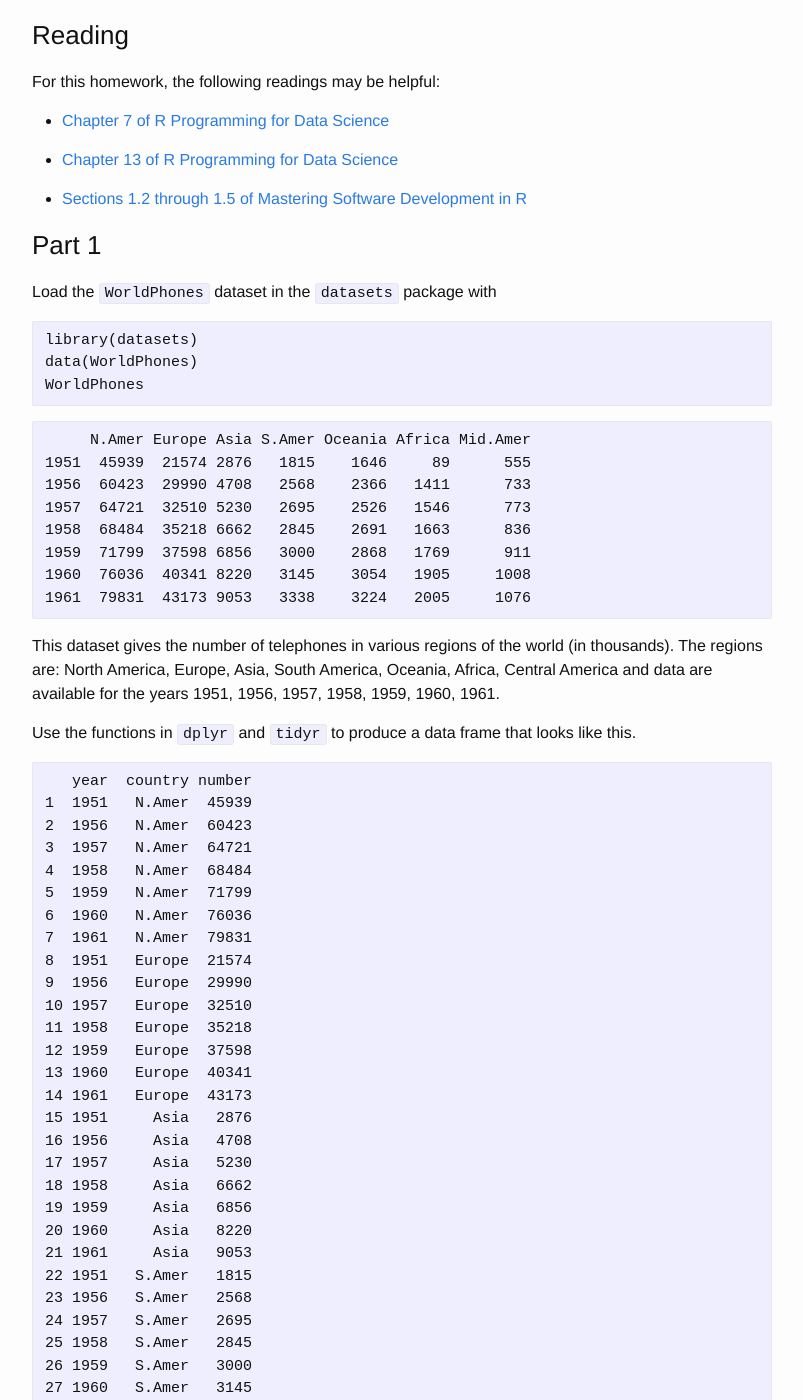
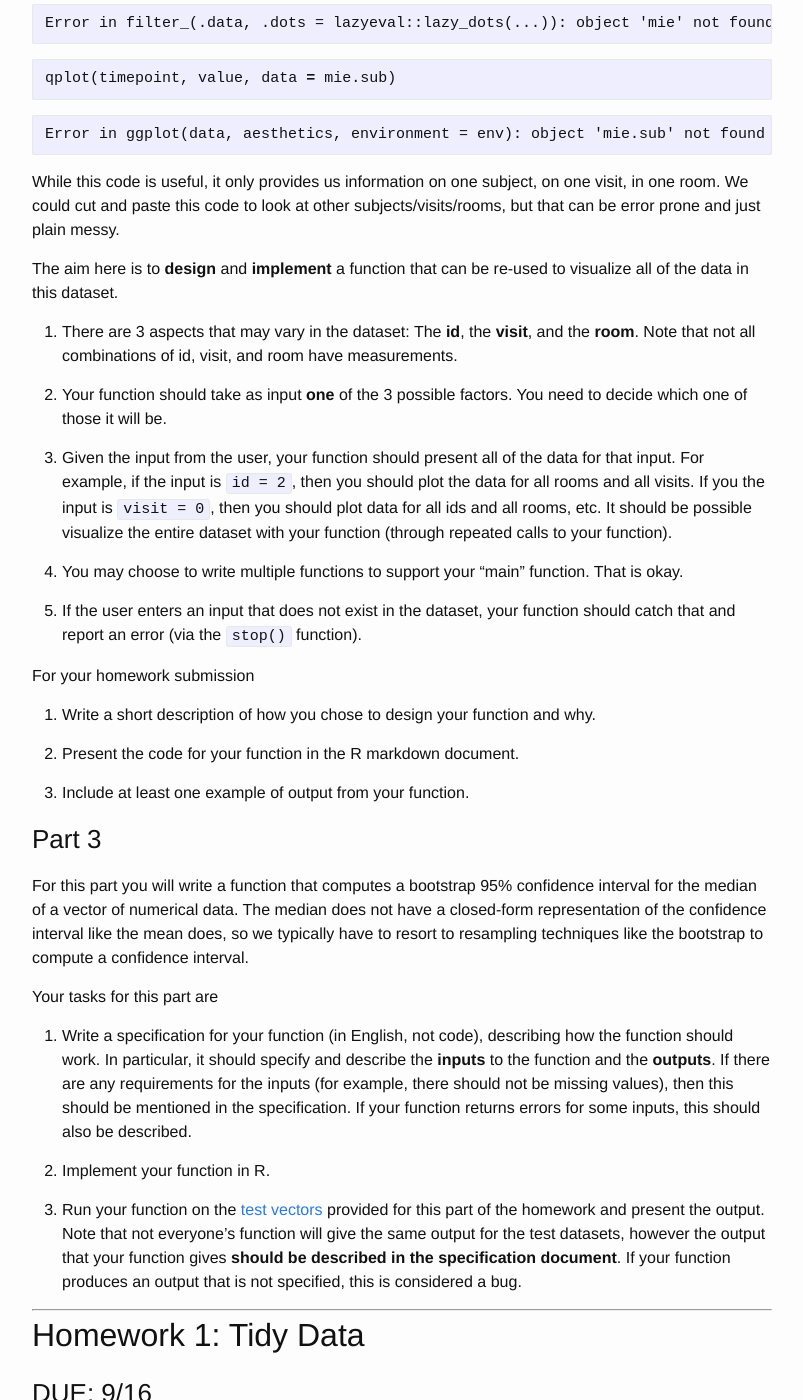
Before and after one commit to Max201510/Biostat776, a Jekyll site: the page built from homework.md, in a window 1280 px wide and 1400 px high, scrolled down 1716 px. Shown: the whole window, without its empty margins (238-1041 px from the left). Built offline with Jekyll 4.4.1, drawn with Linux system fonts in a browser that asks for light colours; some of the changed text lies outside the part shown.

Commit message:
Knit the homework

````diff
--- a/homework.md
+++ b/homework.md
@@ -51,16 +51,75 @@ Factorial(-4)
 
 ### Part 2
 
+The data for this part come from a study of indoor air pollution and respiratory disease conducted here at Johns Hopkins. A high-resolution air pollution monitor was placed in each home to collect continuous levels of particulate matter over the period of a few days (each measurement represents a 5-minute average). In addition, measurements were taken in different rooms of the house as well as on multiple visits.
+
+Initially, we'd like to explore the data for each subject (indicated by the `id` column) and so we can make some exploratory time series plots of the data.
+
+The following code plots the data from one subject (`id == 2`) on the baseline visit (`visit == 0`) and in the bedroom (`room == "bedroom"`).
 
 
+```r
+library(readr)
+library(dplyr)
+library(ggplot2)
+mie <- read_csv("data/MIE.csv", col_types = "iicdiDc")
+```
+
+```
+Error: 'data/MIE.csv' does not exist in current working directory ('/Users/rdpeng/Biostat776/_homework').
+```
+
+```r
+mie.sub <- filter(mie, id == 20 & visit == 0
+                  & room == "bedroom")
+```
+
+```
+Error in filter_(.data, .dots = lazyeval::lazy_dots(...)): object 'mie' not found
+```
+
+```r
+qplot(timepoint, value, data = mie.sub)
+```
+
+```
+Error in ggplot(data, aesthetics, environment = env): object 'mie.sub' not found
+```
+
+While this code is useful, it only provides us information on one subject, on one visit, in one room. We could cut and paste this code to look at other subjects/visits/rooms, but that can be error prone and just plain messy.
+
+The aim here is to **design** and **implement** a function that can be re-used to visualize all of the data in this dataset.
+
+1. There are 3 aspects that may vary in the dataset: The **id**, the **visit**, and the **room**. Note that not all combinations of id, visit, and room have measurements.
+
+2. Your function should take as input **one** of the 3 possible factors. You need to decide which one of those it will be.
+
+3. Given the input from the user, your function should present all of the data for that input. For example, if the input is `id = 2`, then you should plot the data for all rooms and all visits. If you the input is `visit = 0`, then you should plot data for all ids and all rooms, etc. It should be possible visualize the entire dataset with your function (through repeated calls to your function).
+
+4. You may choose to write multiple functions to support your "main" function. That is okay.
+
+4. If the user enters an input that does not exist in the dataset, your function should catch that and report an error (via the `stop()` function).
+
+For your homework submission
+
+1. Write a short description of how you chose to design your function and why.
+
+2. Present the code for your function in the R markdown document.
+
+3. Include at least one example of output from your function.
 
 
+### Part 3
 
+For this part you will write a function that computes a bootstrap 95% confidence interval for the median of a vector of numerical data. The median does not have a closed-form representation of the confidence interval like the mean does, so we typically have to resort to resampling techniques like the bootstrap to compute a confidence interval.
 
+Your tasks for this part are
 
+1. Write a specification for your function (in English, not code), describing how the function should work. In particular, it should specify and describe the **inputs** to the function and the **outputs**. If there are any requirements for the inputs (for example, there should not be missing values), then this should be mentioned in the specification. If your function returns errors for some inputs, this should also be described.
 
+2. Implement your function in R.
 
-
+3. Run your function on the [test vectors](../data/median_testdata.zip) provided for this part of the homework and present the output. Note that not everyone's function will give the same output for the test datasets, however the output that your function gives **should be described in the specification document**. If your function produces an output that is not specified, this is considered a bug.
 
 
 
````
